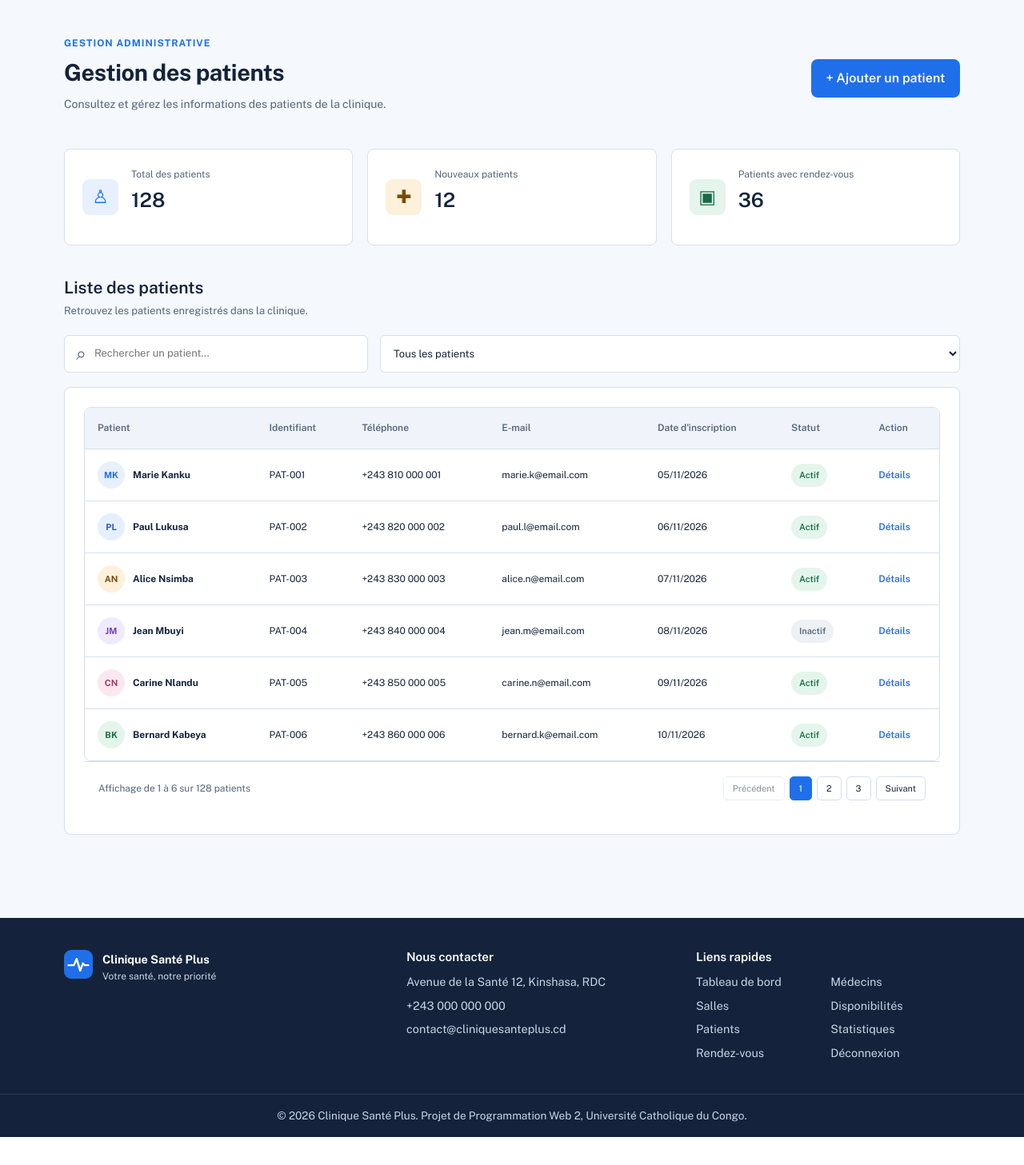
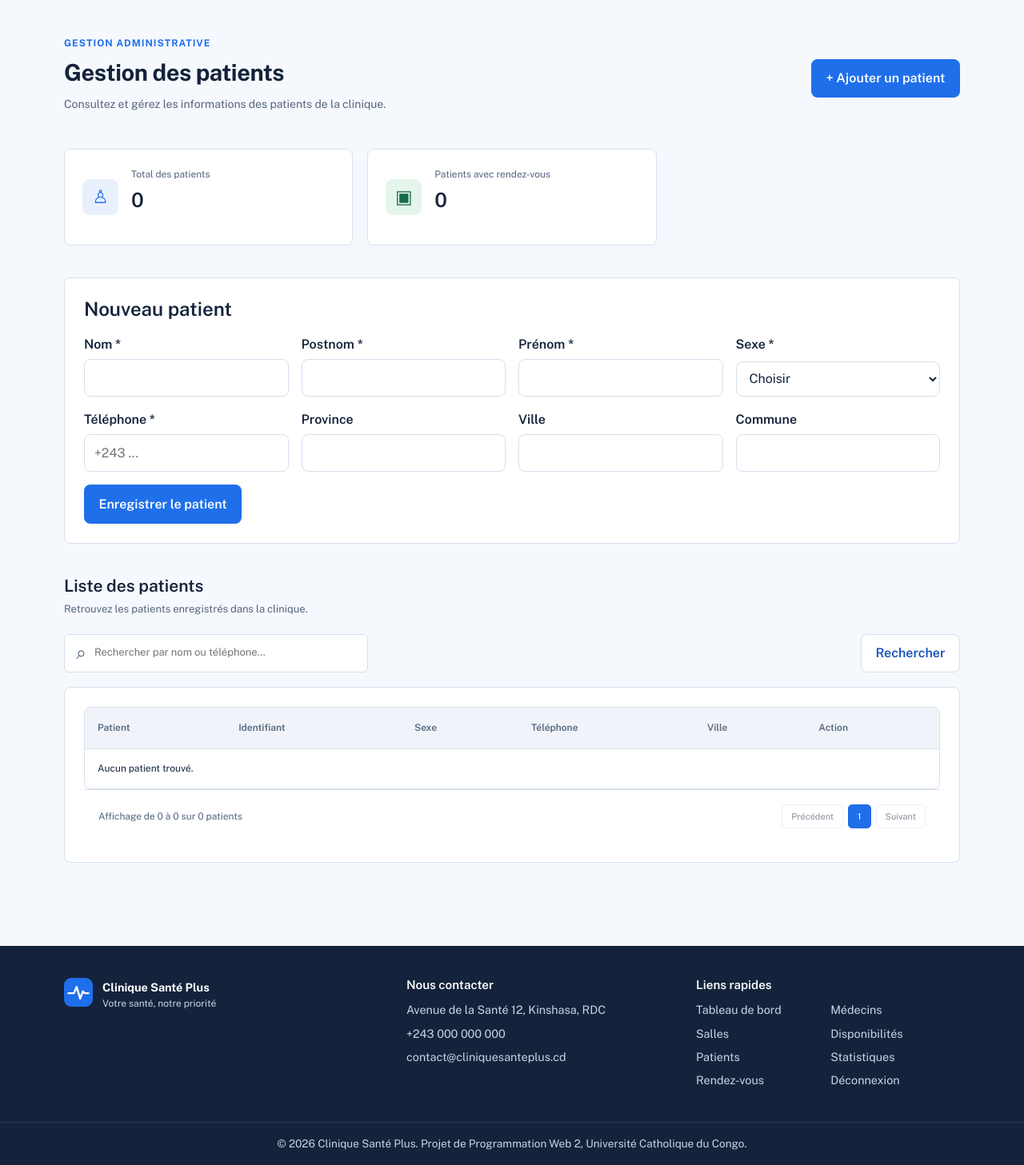
Before and after one commit to Benji-010/rdv-medical, a PHP site: page /patients.php in a window 1280 px wide. Shown: the part 70-1527 px from the top of the page at 80% size. Before the commit the page ends 1492 px from the top, so only its background shows below. Run offline with PHP 8.4, Linux system fonts and the light colour scheme; the visitor is signed in with stand-in values (Sample User, id 1); tables that the repository leaves empty hold one stand-in row (values such as "Sample post").

Commit message:
Gestion des patients

```diff
--- a/public/patients.php
+++ b/public/patients.php
@@ -1,8 +1,70 @@
 <?php
 require_once __DIR__ . '/../src/Auth.php';
+require_once __DIR__ . '/../src/PatientService.php';
 
-// Si personne n'est connecté, renvoie vers login.php
-Auth::exigerConnexion();
+Auth::exigerConnexion();   // renvoie vers login.php si personne n'est connecté (démarre aussi la session)
+
+// Affiche du texte en toute sécurité : neutralise le HTML qu'un utilisateur aurait saisi.
+function e($valeur): string
+{
+    return htmlspecialchars((string) $valeur, ENT_QUOTES, 'UTF-8');
+}
+
+$erreurs = [];
+$donnees = [];                               // valeurs affichées dans le formulaire
+$idModif = (int) ($_GET['modifier'] ?? 0);   // > 0 quand on modifie un patient existant
+
+// Message de succès mémorisé juste avant la redirection (affiché une seule fois).
+$succes = $_SESSION['succes'] ?? '';
+unset($_SESSION['succes']);
+
+// ---- Traitement du formulaire (ajout ou modification) ----
+if ($_SERVER['REQUEST_METHOD'] === 'POST') {
+    $donnees = $_POST;
+    $idModif = (int) ($_POST['id_patient'] ?? 0);
+
+    // Validation côté serveur : la liste est vide si tout est correct.
+    $erreurs = PatientService::valider($donnees);
+
+    if (!$erreurs) {
+        try {
+            if ($idModif > 0) {
+                PatientService::modifier($idModif, $donnees);
+                $_SESSION['succes'] = 'Le patient a été modifié.';
+            } else {
+                PatientService::ajouter($donnees);
+                $_SESSION['succes'] = 'Le patient a été enregistré.';
+            }
+            // Redirection : évite de renvoyer le formulaire si on actualise la page.
+            header('Location: patients.php');
+            exit;
+        } catch (RuntimeException $ex) {
+            // Par exemple : numéro de téléphone déjà utilisé.
+            $erreurs[] = $ex->getMessage();
+        }
+    }
+} elseif ($idModif > 0) {
+    // Clic sur « Dossier » : on remplit le formulaire avec le patient choisi.
+    $donnees = PatientService::trouver($idModif) ?? [];
+    if (!$donnees) {
+        $idModif = 0; // patient introuvable : on repasse en mode ajout
+    }
+}
+
+// ---- Liste, recherche et pagination ----
+$recherche = trim($_GET['recherche'] ?? '');
+$parPage   = 10;
+$total     = PatientService::compter($recherche);
+$nbPages   = max(1, (int) ceil($total / $parPage));
+$page      = min(max(1, (int) ($_GET['page'] ?? 1)), $nbPages);
+$patients  = PatientService::lister($recherche, $parPage, ($page - 1) * $parPage);
+
+$totalPatients   = PatientService::compter();
+$avecRendezVous  = PatientService::compterAvecRendezVous();
+$debut           = $total > 0 ? ($page - 1) * $parPage + 1 : 0;
+$fin             = min($total, $page * $parPage);
+
+$couleursAvatar = ['', 'avatar-bleu', 'avatar-orange', 'avatar-violet', 'avatar-rose', 'avatar-vert'];
 
 $titrePage  = 'Patients';
 $pageActive = 'patients';
@@ -20,9 +82,9 @@ require __DIR__ . '/../src/header.php';
                 <p>Consultez et gérez les informations des patients de la clinique.</p>
             </div>
 
-            <button type="button" class="btn btn-principal">
+            <a href="#formulaire-patient" class="btn btn-principal">
                 + Ajouter un patient
-            </button>
+            </a>
         </section>
 
 
@@ -31,15 +93,7 @@ require __DIR__ . '/../src/header.php';
                 <span class="resume-patient-icone">♙</span>
                 <div>
                     <p>Total des patients</p>
-                    <h2>128</h2>
-                </div>
-            </article>
-
-            <article class="resume-patient">
-                <span class="resume-patient-icone resume-bleu">✚</span>
-                <div>
-                    <p>Nouveaux patients</p>
-                    <h2>12</h2>
+                    <h2><?= $totalPatients ?></h2>
                 </div>
             </article>
 
@@ -47,9 +101,90 @@ require __DIR__ . '/../src/header.php';
                 <span class="resume-patient-icone resume-vert">▣</span>
                 <div>
                     <p>Patients avec rendez-vous</p>
-                    <h2>36</h2>
+                    <h2><?= $avecRendezVous ?></h2>
                 </div>
             </article>
+        </section>
+
+
+        <!-- Formulaire : ajout ou modification -->
+        <section class="panneau" id="formulaire-patient" aria-labelledby="titre-formulaire" style="margin-block: 1.5rem 2.5rem;">
+            <h2 id="titre-formulaire"><?= $idModif > 0 ? 'Modifier le patient' : 'Nouveau patient' ?></h2>
+
+            <?php if ($succes !== ''): ?>
+                <div class="alerte alerte-succes" role="status"><?= e($succes) ?></div>
+            <?php endif; ?>
+
+            <?php if ($erreurs): ?>
+                <div class="alerte alerte-erreur" role="alert">
+                    <ul>
+                        <?php foreach ($erreurs as $erreur): ?>
+                            <li><?= e($erreur) ?></li>
+                        <?php endforeach; ?>
+                    </ul>
+                </div>
+            <?php endif; ?>
+
+            <form class="formulaire" action="patients.php" method="post">
+                <?php if ($idModif > 0): ?>
+                    <input type="hidden" name="id_patient" value="<?= $idModif ?>">
+                <?php endif; ?>
+
+                <div class="formulaire-grille">
+                    <div class="champ">
+                        <label for="patient_nom">Nom *</label>
+                        <input type="text" id="patient_nom" name="patient_nom" maxlength="100" required
+                               value="<?= e($donnees['patient_nom'] ?? '') ?>">
+                    </div>
+                    <div class="champ">
+                        <label for="patient_postnom">Postnom *</label>
+                        <input type="text" id="patient_postnom" name="patient_postnom" maxlength="100" required
+                               value="<?= e($donnees['patient_postnom'] ?? '') ?>">
+                    </div>
+                    <div class="champ">
+                        <label for="patient_prenom">Prénom *</label>
+                        <input type="text" id="patient_prenom" name="patient_prenom" maxlength="100" required
+                               value="<?= e($donnees['patient_prenom'] ?? '') ?>">
+                    </div>
+                    <div class="champ">
+                        <label for="patient_sexe">Sexe *</label>
+                        <select id="patient_sexe" name="patient_sexe" required>
+                            <option value="">Choisir</option>
+                            <option value="M" <?= ($donnees['patient_sexe'] ?? '') === 'M' ? 'selected' : '' ?>>Masculin</option>
+                            <option value="F" <?= ($donnees['patient_sexe'] ?? '') === 'F' ? 'selected' : '' ?>>Féminin</option>
+                        </select>
+                    </div>
+                    <div class="champ">
+                        <label for="patient_telephone">Téléphone *</label>
+                        <input type="tel" id="patient_telephone" name="patient_telephone" maxlength="20" required
+                               placeholder="+243 ..." value="<?= e($donnees['patient_telephone'] ?? '') ?>">
+                    </div>
+                    <div class="champ">
+                        <label for="patient_province">Province</label>
+                        <input type="text" id="patient_province" name="patient_province" maxlength="100"
+                               value="<?= e($donnees['patient_province'] ?? '') ?>">
+                    </div>
+                    <div class="champ">
+                        <label for="patient_ville">Ville</label>
+                        <input type="text" id="patient_ville" name="patient_ville" maxlength="100"
+                               value="<?= e($donnees['patient_ville'] ?? '') ?>">
+                    </div>
+                    <div class="champ">
+                        <label for="patient_commune">Commune</label>
+                        <input type="text" id="patient_commune" name="patient_commune" maxlength="100"
+                               value="<?= e($donnees['patient_commune'] ?? '') ?>">
+                    </div>
+                </div>
+
+                <div class="formulaire-actions">
+                    <button type="submit" class="btn btn-principal">
+                        <?= $idModif > 0 ? 'Enregistrer les modifications' : 'Enregistrer le patient' ?>
+                    </button>
+                    <?php if ($idModif > 0): ?>
+                        <a href="patients.php" class="btn btn-secondaire">Annuler</a>
+                    <?php endif; ?>
+                </div>
+            </form>
         </section>
 
 
@@ -62,18 +197,14 @@ require __DIR__ . '/../src/header.php';
                 </div>
             </div>
 
-            <div class="outils-patients">
+            <form class="outils-patients" action="patients.php" method="get">
                 <div class="recherche-patient">
                     <span>⌕</span>
-                    <input type="search" placeholder="Rechercher un patient...">
+                    <input type="search" name="recherche" placeholder="Rechercher par nom ou téléphone..."
+                           aria-label="Rechercher un patient" value="<?= e($recherche) ?>">
                 </div>
-
-                <select aria-label="Filtrer les patients">
-                    <option value="">Tous les patients</option>
-                    <option value="recent">Récemment inscrits</option>
-                    <option value="anciens">Anciens patients</option>
-                </select>
-            </div>
+                <button type="submit" class="btn btn-secondaire">Rechercher</button>
+            </form>
 
 
             <div class="panneau tableau-patients">
@@ -83,116 +214,55 @@ require __DIR__ . '/../src/header.php';
                             <tr>
                                 <th>Patient</th>
                                 <th>Identifiant</th>
+                                <th>Sexe</th>
                                 <th>Téléphone</th>
-                                <th>E-mail</th>
-                                <th>Date d'inscription</th>
-                                <th>Statut</th>
+                                <th>Ville</th>
                                 <th>Action</th>
                             </tr>
                         </thead>
 
                         <tbody>
-                            <tr>
-                                <td>
-                                    <div class="patient-identite">
-                                        <span class="avatar-patient">MK</span>
-                                        <strong>Marie Kanku</strong>
-                                    </div>
-                                </td>
-                                <td>PAT-001</td>
-                                <td>+243 810 000 001</td>
-                                <td>marie.k@email.com</td>
-                                <td>05/11/2026</td>
-                                <td><span class="statut-patient actif">Actif</span></td>
-                                <td><a href="#" class="action-patient">Détails</a></td>
-                            </tr>
+                            <?php if (!$patients): ?>
+                                <tr><td colspan="6">Aucun patient trouvé.</td></tr>
+                            <?php endif; ?>
 
-                            <tr>
-                                <td>
-                                    <div class="patient-identite">
-                                        <span class="avatar-patient avatar-bleu">PL</span>
-                                        <strong>Paul Lukusa</strong>
-                                    </div>
-                                </td>
-                                <td>PAT-002</td>
-                                <td>+243 820 000 002</td>
-                                <td>paul.l@email.com</td>
-                                <td>06/11/2026</td>
-                                <td><span class="statut-patient actif">Actif</span></td>
-                                <td><a href="#" class="action-patient">Détails</a></td>
-                            </tr>
-
-                            <tr>
-                                <td>
-                                    <div class="patient-identite">
-                                        <span class="avatar-patient avatar-orange">AN</span>
-                                        <strong>Alice Nsimba</strong>
-                                    </div>
-                                </td>
-                                <td>PAT-003</td>
-                                <td>+243 830 000 003</td>
-                                <td>alice.n@email.com</td>
-                                <td>07/11/2026</td>
-                                <td><span class="statut-patient actif">Actif</span></td>
-                                <td><a href="#" class="action-patient">Détails</a></td>
-                            </tr>
-
-                            <tr>
-                                <td>
-                                    <div class="patient-identite">
-                                        <span class="avatar-patient avatar-violet">JM</span>
-                                        <strong>Jean Mbuyi</strong>
-                                    </div>
-                                </td>
-                                <td>PAT-004</td>
-                                <td>+243 840 000 004</td>
-                                <td>jean.m@email.com</td>
-                                <td>08/11/2026</td>
-                                <td><span class="statut-patient inactif">Inactif</span></td>
-                                <td><a href="#" class="action-patient">Détails</a></td>
-                            </tr>
-
-                            <tr>
-                                <td>
-                                    <div class="patient-identite">
-                                        <span class="avatar-patient avatar-rose">CN</span>
-                                        <strong>Carine Nlandu</strong>
-                                    </div>
-                                </td>
-                                <td>PAT-005</td>
-                                <td>+243 850 000 005</td>
-                                <td>carine.n@email.com</td>
-                                <td>09/11/2026</td>
-                                <td><span class="statut-patient actif">Actif</span></td>
-                                <td><a href="#" class="action-patient">Détails</a></td>
-                            </tr>
-
-                            <tr>
-                                <td>
-                                    <div class="patient-identite">
-                                        <span class="avatar-patient avatar-vert">BK</span>
-                                        <strong>Bernard Kabeya</strong>
-                                    </div>
-                                </td>
-                                <td>PAT-006</td>
-                                <td>+243 860 000 006</td>
-                                <td>bernard.k@email.com</td>
-                                <td>10/11/2026</td>
-                                <td><span class="statut-patient actif">Actif</span></td>
-                                <td><a href="#" class="action-patient">Détails</a></td>
-                            </tr>
+                            <?php foreach ($patients as $i => $p): ?>
+                                <?php
+                                $initiales = mb_strtoupper(mb_substr($p['patient_prenom'], 0, 1) . mb_substr($p['patient_nom'], 0, 1));
+                                $couleur   = $couleursAvatar[$i % count($couleursAvatar)];
+                                ?>
+                                <tr>
+                                    <td>
+                                        <div class="patient-identite">
+                                            <span class="avatar-patient <?= $couleur ?>"><?= e($initiales) ?></span>
+                                            <strong><?= e($p['patient_nom'] . ' ' . $p['patient_postnom'] . ' ' . $p['patient_prenom']) ?></strong>
+                                        </div>
+                                    </td>
+                                    <td>PAT-<?= str_pad($p['id_patient'], 3, '0', STR_PAD_LEFT) ?></td>
+                                    <td><?= e($p['patient_sexe']) ?></td>
+                                    <td><?= e($p['patient_telephone']) ?></td>
+                                    <td><?= e($p['patient_ville'] ?? '—') ?></td>
+                                    <td>
+                                        <a href="patients.php?modifier=<?= (int) $p['id_patient'] ?>#formulaire-patient" class="action-patient">Dossier</a>
+                                    </td>
+                                </tr>
+                            <?php endforeach; ?>
                         </tbody>
                     </table>
                 </div>
 
                 <div class="pagination-patients">
-                    <span>Affichage de 1 à 6 sur 128 patients</span>
+                    <span>Affichage de <?= $debut ?> à <?= $fin ?> sur <?= $total ?> patients</span>
                     <div>
-                        <button type="button" disabled>Précédent</button>
-                        <button type="button" class="page-active">1</button>
-                        <button type="button">2</button>
-                        <button type="button">3</button>
-                        <button type="button">Suivant</button>
+                        <!-- display: contents : le formulaire n'ajoute pas de bloc, les boutons gardent leur style -->
+                        <form action="patients.php" method="get" style="display: contents;">
+                            <input type="hidden" name="recherche" value="<?= e($recherche) ?>">
+                            <button type="submit" name="page" value="<?= $page - 1 ?>" <?= $page <= 1 ? 'disabled' : '' ?>>Précédent</button>
+                            <?php for ($n = max(1, $page - 2); $n <= min($nbPages, $page + 2); $n++): ?>
+                                <button type="submit" name="page" value="<?= $n ?>" <?= $n === $page ? 'class="page-active"' : '' ?>><?= $n ?></button>
+                            <?php endfor; ?>
+                            <button type="submit" name="page" value="<?= $page + 1 ?>" <?= $page >= $nbPages ? 'disabled' : '' ?>>Suivant</button>
+                        </form>
                     </div>
                 </div>
             </div>
--- a/src/PatientService.php
+++ b/src/PatientService.php
@@ -0,0 +1,168 @@
+<?php
+
+require_once __DIR__ . '/Database.php';
+
+class PatientService
+{
+    // Retire les espaces, points, tirets et parenthèses d'un numéro.
+    public static function normaliserTelephone(string $tel): string
+    {
+        return preg_replace('/[\s.\-()]/', '', trim($tel));
+    }
+
+    // Vérifie les données d'un formulaire patient CÔTÉ SERVEUR.
+    // Renvoie la liste des messages d'erreur (liste vide = tout est valide).
+    public static function valider(array $d): array
+    {
+        $erreurs = [];
+
+        $champsObligatoires = [
+            'patient_nom'     => 'Le nom',
+            'patient_postnom' => 'Le postnom',
+            'patient_prenom'  => 'Le prénom',
+        ];
+        foreach ($champsObligatoires as $champ => $libelle) {
+            $valeur = trim($d[$champ] ?? '');
+            if ($valeur === '') {
+                $erreurs[] = "$libelle est obligatoire.";
+            } elseif (mb_strlen($valeur) > 100) {
+                $erreurs[] = "$libelle est trop long (100 caractères maximum).";
+            }
+        }
+
+        // Le sexe doit être exactement M ou F (le 3e argument true = comparaison stricte).
+        if (!in_array($d['patient_sexe'] ?? '', ['M', 'F'], true)) {
+            $erreurs[] = 'Le sexe doit être M ou F.';
+        }
+
+        // Téléphone : un "+" facultatif suivi de 8 à 14 chiffres, une fois normalisé.
+        $tel = self::normaliserTelephone($d['patient_telephone'] ?? '');
+        if (!preg_match('/^\+?[0-9]{8,14}$/', $tel)) {
+            $erreurs[] = 'Le numéro de téléphone est invalide.';
+        }
+
+        // Province, ville et commune : facultatives, 100 caractères maximum.
+        foreach (['patient_province', 'patient_ville', 'patient_commune'] as $champ) {
+            if (mb_strlen(trim($d[$champ] ?? '')) > 100) {
+                $erreurs[] = 'Un champ de l’adresse est trop long (100 caractères maximum).';
+                break;
+            }
+        }
+
+        return $erreurs;
+    }
+
+
+    private static function filtre(string $recherche): array
+    {
+        if ($recherche === '') {
+            return ['', []];
+        }
+
+        $motif = '%' . $recherche . '%';
+        return [
+            'WHERE patient_nom LIKE ? OR patient_postnom LIKE ?
+                OR patient_prenom LIKE ? OR patient_telephone LIKE ?',
+            [$motif, $motif, $motif, $motif],
+        ];
+    }
+
+    // Liste une page de patients (10 par défaut), triés par nom.
+    public static function lister(string $recherche = '', int $limite = 10, int $decalage = 0): array
+    {
+        [$where, $params] = self::filtre($recherche);
+
+        $limite   = max(1, $limite);
+        $decalage = max(0, $decalage);
+
+        $sql = "SELECT * FROM patient $where
+                ORDER BY patient_nom, patient_postnom, patient_prenom
+                LIMIT $limite OFFSET $decalage";
+
+        $stmt = Database::getConnection()->prepare($sql);
+        $stmt->execute($params);
+        return $stmt->fetchAll();
+    }
+
+    // Nombre de patients correspondant à la recherche (tous si elle est vide).
+    public static function compter(string $recherche = ''): int
+    {
+        [$where, $params] = self::filtre($recherche);
+
+        $stmt = Database::getConnection()->prepare("SELECT COUNT(*) FROM patient $where");
+        $stmt->execute($params);
+        return (int) $stmt->fetchColumn();
+    }
+
+    // Nombre de patients ayant au moins un rendez-vous.
+    public static function compterAvecRendezVous(): int
+    {
+        $stmt = Database::getConnection()->query('SELECT COUNT(DISTINCT id_patient) FROM rendez_vous');
+        return (int) $stmt->fetchColumn();
+    }
+
+    public static function trouver(int $id): ?array
+    {
+        $stmt = Database::getConnection()->prepare('SELECT * FROM patient WHERE id_patient = ?');
+        $stmt->execute([$id]);
+        return $stmt->fetch() ?: null;
+    }
+
+    // Ajoute un patient et renvoie son nouveau numéro (id_patient).
+    public static function ajouter(array $d): int
+    {
+        $pdo = Database::getConnection();
+
+        try {
+            $stmt = $pdo->prepare(
+                'INSERT INTO patient (patient_nom, patient_postnom, patient_prenom, patient_sexe,
+                                      patient_telephone, patient_province, patient_ville, patient_commune)
+                 VALUES (?, ?, ?, ?, ?, ?, ?, ?)'
+            );
+            $stmt->execute(self::valeurs($d));
+            return (int) $pdo->lastInsertId();
+        } catch (PDOException $e) {
+            self::traiterErreur($e);
+        }
+    }
+
+    // Modifie un patient existant.
+    public static function modifier(int $id, array $d): void
+    {
+        try {
+            $stmt = Database::getConnection()->prepare(
+                'UPDATE patient SET patient_nom = ?, patient_postnom = ?, patient_prenom = ?,
+                        patient_sexe = ?, patient_telephone = ?, patient_province = ?,
+                        patient_ville = ?, patient_commune = ?
+                 WHERE id_patient = ?'
+            );
+            $stmt->execute([...self::valeurs($d), $id]);
+        } catch (PDOException $e) {
+            self::traiterErreur($e);
+        }
+    }
+
+    private static function valeurs(array $d): array
+    {
+        $ouNull = fn($v) => trim($v ?? '') === '' ? null : trim($v);
+
+        return [
+            trim($d['patient_nom']),
+            trim($d['patient_postnom']),
+            trim($d['patient_prenom']),
+            $d['patient_sexe'],
+            self::normaliserTelephone($d['patient_telephone']),
+            $ouNull($d['patient_province'] ?? null),
+            $ouNull($d['patient_ville'] ?? null),
+            $ouNull($d['patient_commune'] ?? null),
+        ];
+    }
+
+    private static function traiterErreur(PDOException $e): never
+    {
+        if ($e->getCode() === '23000') {
+            throw new RuntimeException('Ce numéro de téléphone est déjà utilisé.');
+        }
+        throw $e;
+    }
+}
```
